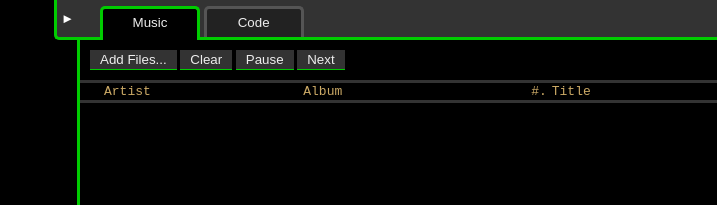
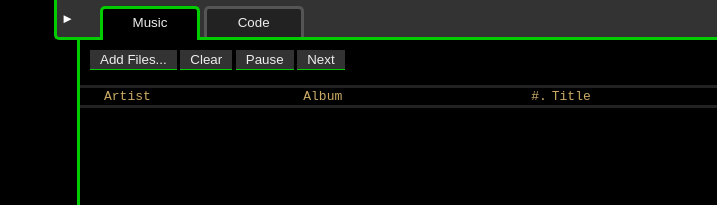
Before and after one commit to semicolin/tripscript, a plain HTML site: page index.html in a window 1280 px wide. Shown: the top 205 px of the page, 563-1280 px from the left. Drawn offline with Linux system fonts and the light colour scheme.

Commit message:
playlist scrolling + formatting fixes

```diff
--- a/index.html
+++ b/index.html
@@ -32,6 +32,7 @@
                     <button id="pause">Pause</button>
                     <button id="next">Next</button>
                 </div>
+                <div id="playlist-wrapper">
                     <table id="playlist">
                         <thead>
                             <tr>
@@ -45,6 +46,7 @@
                         <tbody></tbody>
                     </table>
                 </div>
+            </div>
             <div id="code" class="panel">
                 <div id="toolbar">
                     <select id="scripts"></select>
--- a/trip.css
+++ b/trip.css
@@ -41,6 +41,13 @@ option {
     width: 50%;
     height: 100%;
     background-color: black;
+}
+#status {
+    z-index: 200;
+    position: relative;
+    top: 10px;
+    text-align: center;
+    color: #eee;
 }
 canvas {
     position: absolute;
@@ -123,21 +130,24 @@ canvas {
 }
 #playback {
     padding: 10px;
+    height: 48px;
+    border-bottom: 3px solid #222;
 }
 #file {
     display: none;
 }
-#status {
-    /*padding-left: 10px;*/
-    z-index: 200;
-    position: relative;
-    top: 10px;
-    text-align: center;
-    color: #eee;
+#playlist-wrapper {
+    position: absolute;
+    top: 48px;
+    bottom: 0;
+    width: 100%;
+    vertical-align: top;
+    overflow-y: auto;
 }
 #playlist {
     width: 100%;
     margin-top: 0px;
+    margin-bottom: 20px;
     border-spacing: 0px 0;
     font-family: monospace;
     font-size: 13px;
@@ -147,8 +157,7 @@ canvas {
 }
 #playlist thead td {
     color: #ca6;
-    border-bottom: 3px solid #333;
-    border-top: 3px solid #333;
+    border-bottom: 3px solid #222;
 }
 #playlist tbody {
     color: #0a0;
@@ -162,7 +171,7 @@ canvas {
 }
 #playlist .index {
     width: 20px;
-    border-right: 3px solid #333;
+    border-right: 3px solid #222;
     padding-left: 5px;
     padding-right: 3px;
     color: #666;
@@ -189,6 +198,7 @@ canvas {
     top: 0;
     left: 0;
     width: 100%;
+    height: 48px;
     z-index: 100;
     background-color: inherit;
     border-bottom: 3px solid #222;
--- a/trip.js
+++ b/trip.js
@@ -254,7 +254,8 @@ function Trip() {
         var tags = file.tags || { artist:'', album:'', year:'', title:file.name, track:'0' };
         var index = '<td class="num index"></td>';
         var artist = '<td class="artist">' + tags.artist + '</td>';
-        var album =  '<td class="album">' + tags.album + ' (' + tags.year + ')</td>';
+        var albumText = tags.album ? tags.album + ' (' + tags.year + ')' : '';
+        var album =  '<td class="album">' + albumText + '</td>';
         var title =  '<td class="title">' + tags.title + '</td>';
         var track =  '<td class="track num">' + tags.track + '.</td>';
         return index + artist + album + track + title;
```
Lines whose indentation alone changed are shown as unchanged.
